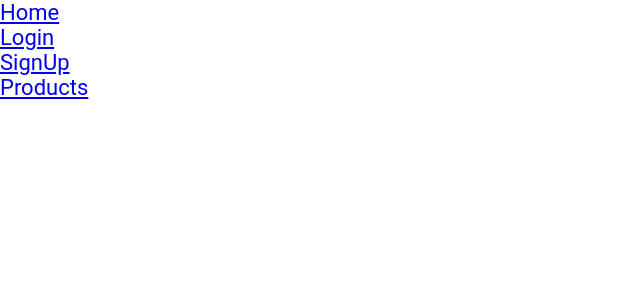
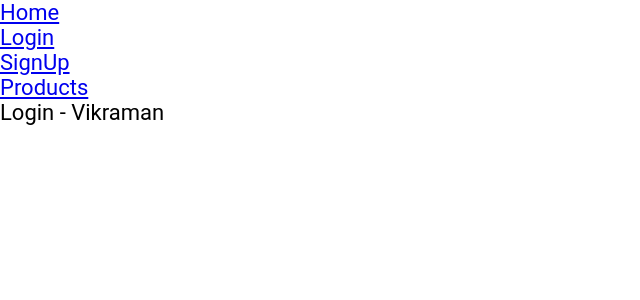
Before and after one commit to vikraman-mani/eCommerce-website, a React (Vite) app in the folder e-commerece_app/: page /login/Vikraman in a window 1280 px wide. Shown: the top 300 px of the page, without its empty margins (0-640 px from the left). Built offline with nearby package versions, Linux system fonts and the light colour scheme.

Commit message:
Route-Parameters & useParams() hook

```diff
--- a/e-commerece_app/src/App.jsx
+++ b/e-commerece_app/src/App.jsx
@@ -6,20 +6,21 @@ import SignUp from './components/SignUp'
 import {BrowserRouter, Routes, Route, Link} from 'react-router-dom'
 
 function App() {
+  let user = "Vikraman"
   return (
      <div className='app'>
 
         <BrowserRouter>
             <ol>
-              <li>  <Link to="/">Home</Link>  </li>
-              <li>  <Link to="/login">Login</Link>  </li>
-              <li>  <Link to="/signup">SignUp</Link>  </li>
-              <li>  <Link to="/products">Products</Link>  </li>
+              <li>  <Link to="/"> Home </Link>  </li>
+              <li>  <Link to={`/login/${user}`}> Login </Link>  </li>
+              <li>  <Link to="/signup"> SignUp </Link>  </li>
+              <li>  <Link to="/products"> Products </Link>  </li>
             </ol>
 
             <Routes>
                  <Route path="/" element={<Home/>} />
-                 <Route path="/login" element={<Login/>} />
+                 <Route path="/login/:newUser" element={<Login/>} />
                  <Route path="/signup" element={<SignUp/>} />
                  <Route path="/products" element={<Products/>} />
             </Routes>
--- a/e-commerece_app/src/components/Login.jsx
+++ b/e-commerece_app/src/components/Login.jsx
@@ -1,8 +1,12 @@
 import React from 'react'
+import { useParams } from 'react-router-dom'
 
 const Login = () => {
+
+ let {newUser} = useParams();
+
   return (
-    <div>Login</div>
+    <div>Login - {newUser}</div>
   )
 }
 
```
